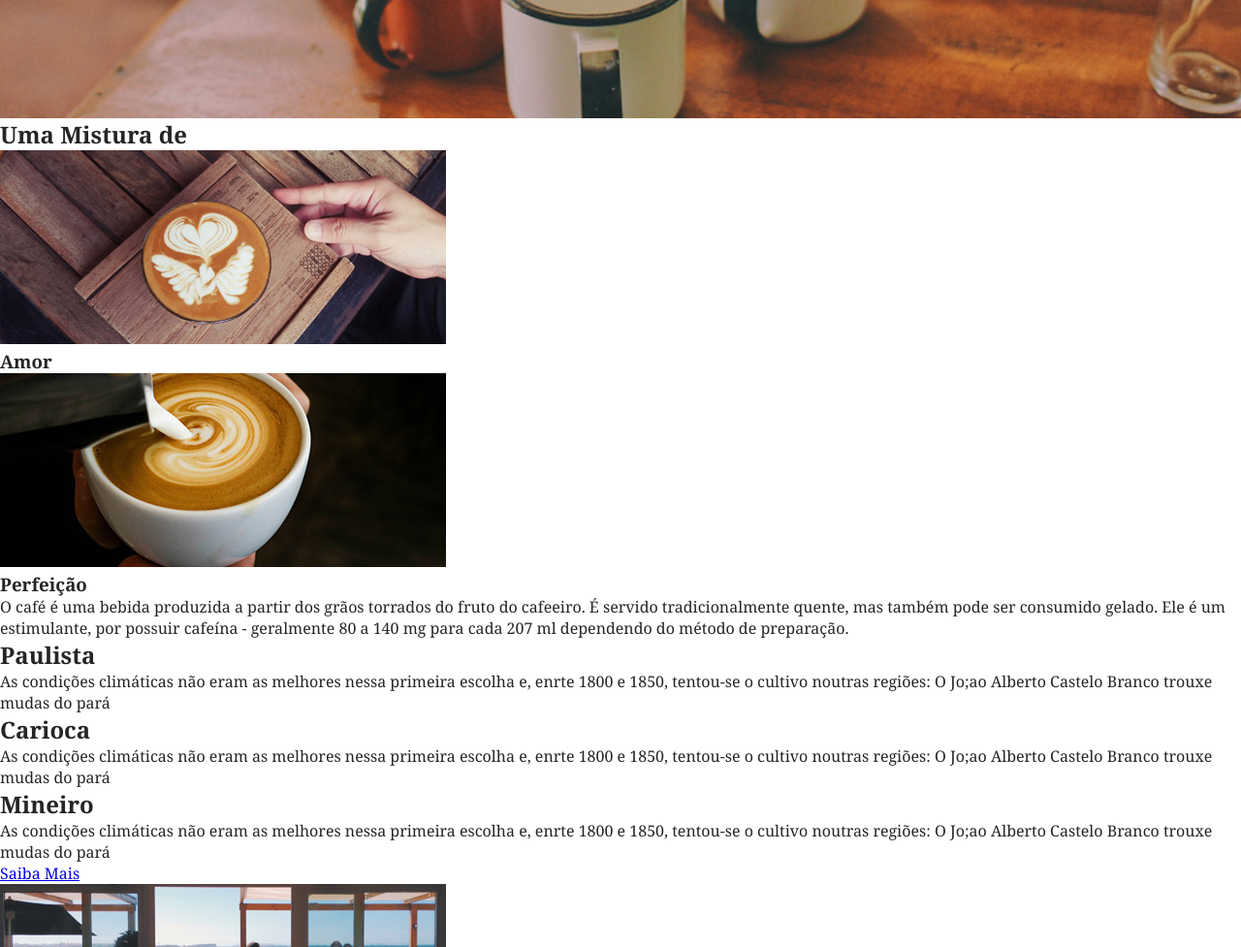
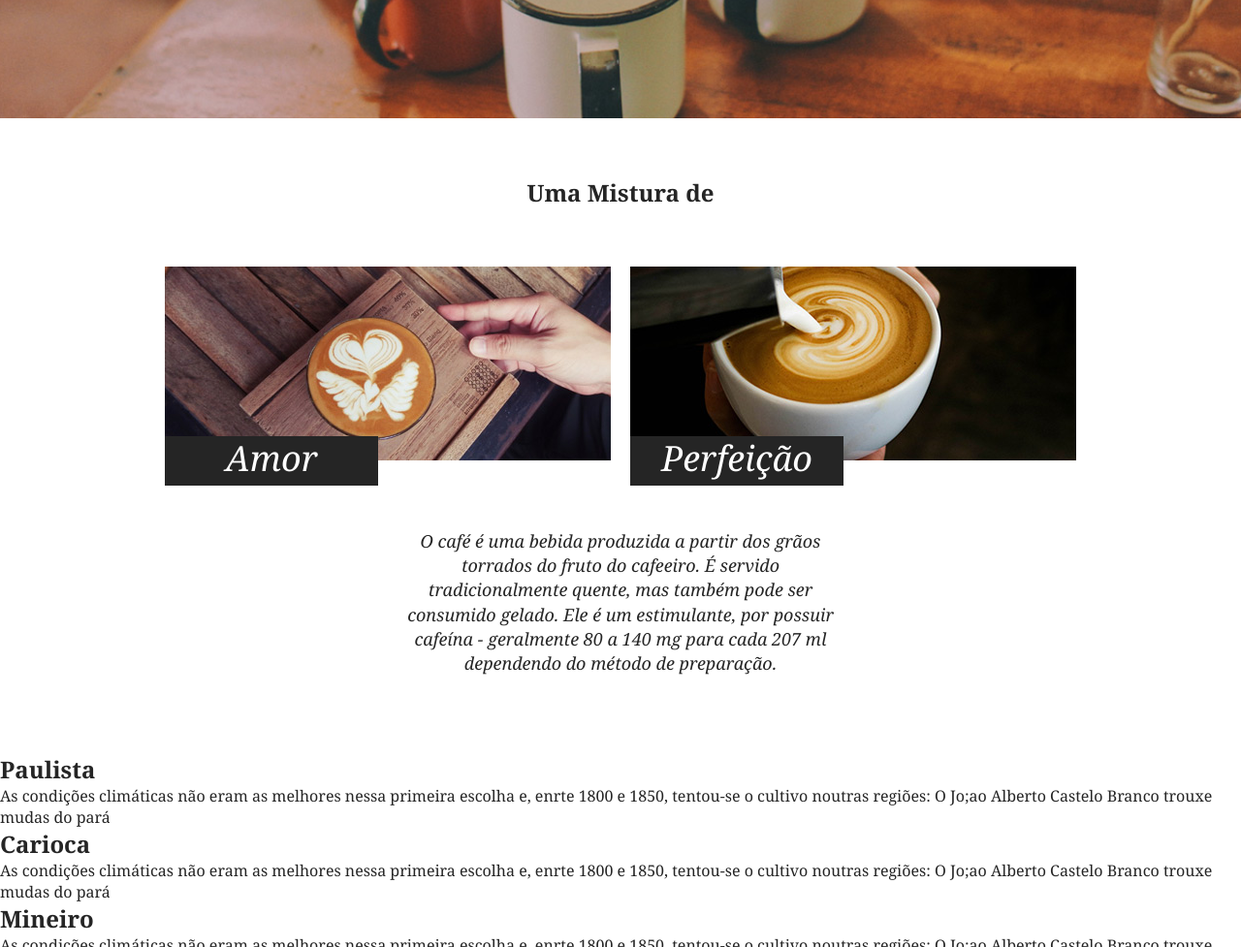
Before and after one commit to samuel-lujan/origamid-css-avancado1, a plain HTML site: page index.html in a window 1280 px wide. Shown: the part 440-1417 px from the top of the page at 97% size. Drawn offline with Linux system fonts and the light colour scheme.

Commit message:
Adicionando css e classes da secao sobre

```diff
--- a/css/style.css
+++ b/css/style.css
@@ -78,3 +78,59 @@
     font-style: italic;
     font-size: 1.125em;
 }
+
+/**/
+.sobre{
+    padding: 60px 0;
+}
+
+.sobre-container {
+    max-width: 960px;
+    margin: 0 auto;
+}
+
+.sobre-container::after, .sobre-container::before{
+    content: '';
+    display: table;
+    clear: both;
+}
+
+.sobre h2{
+    text-align: center;
+    font: 2.25em;
+    margin-bottom: 60px;
+}
+
+.sobre-item {
+    width: 460px;
+    float: left;
+    margin: 0 10px;
+}
+
+.sobre-item img{
+    display: block;
+    max-width: 100%;
+}
+
+.sobre-item h3{
+    font-size: 2.25em;
+    line-height: 1em;
+    background: #252525;
+    width: 220px;
+    color: #fff;
+    font-style: italic;
+    font-weight: normal;
+    text-align: center;
+    padding: 5px 0 10px  0px;
+    top: -25px;
+    position: relative;
+}
+
+.sobre > p {
+    font-size: 1.125em;
+    line-height: 1.4em;
+    font-style: italic;
+    text-align: center;
+    margin: 20px auto;
+    max-width: 460px;
+}
--- a/index.html
+++ b/index.html
@@ -24,15 +24,14 @@
             <h1>Cafés com <br>a cara do Brail</h1>
             <p>Direto das fazedas de Minas Geerais</p>
         </main>
-        <section>
+        <section class="sobre">
             <h2>Uma Mistura de</h2>
-
-            <div>
-                <div>
+            <div class="sobre-container">
+                <div class="sobre-item">
                     <img src="img/cafe-1.jpg">
                     <h3>Amor</h3>
                 </div>
-                <div>
+                <div class="sobre-item">
                     <img src="img/cafe-2.jpg">
                     <h3>Perfeição</h3>
                 </div>
```
